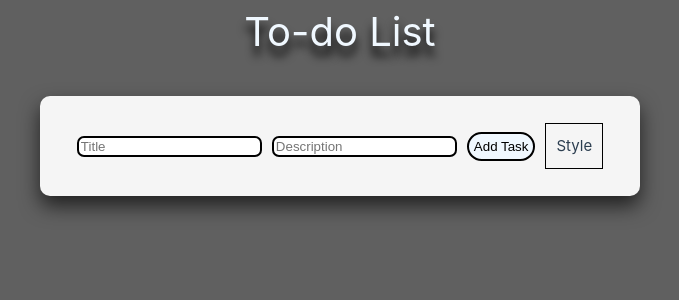
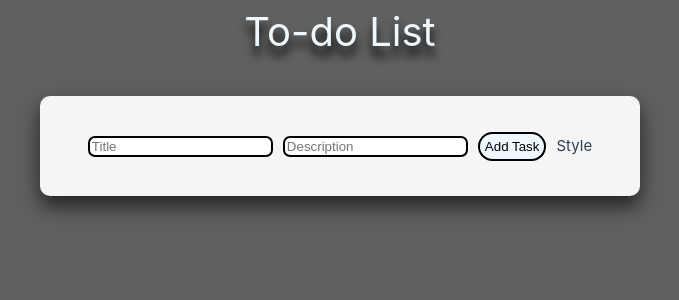
Before and after one commit to vmtuan12/todo, a Vue app: page / in a window 1280 px wide. Shown: the top 300 px of the page, without its empty margins (300-979 px from the left). Built offline with nearby package versions, Linux system fonts and the light colour scheme.

Commit message:
InputField.vue

```diff
--- a/src/components/UI/InputField.vue
+++ b/src/components/UI/InputField.vue
@@ -62,10 +62,15 @@
         }
     }
 
-    .dropdown {
+    .dropdown::before {
         /* display: inline-block; */
         border: 1.5px solid black;
         padding: 10px;
+    }
+
+    .dropdown::before:hover {
+        transform: scaleX(1);
+        transform-origin: left;
     }
     .dropdown-content {
         display: none;
@@ -75,8 +80,21 @@
         box-shadow: 0px 8px 16px 0px rgba(0,0,0,0.2);
         padding: 12px 16px;
     }
+
     .dropdown:hover .dropdown-content {
         display: block;
+        animation: dropdown-appear 1s ease-out forwards;
+    }
+    @keyframes dropdown-appear {
+        from {
+            opacity: 0;
+            transform: translateY(2rem);
+        }
+
+        to {
+            opacity: 1;
+            transform: translateY(0);
+        }
     }
     .dropdown-content p {
         border: 1.5px solid black;
@@ -89,5 +107,4 @@
         gap: 10px;
     }
 
-
 </style>
```
